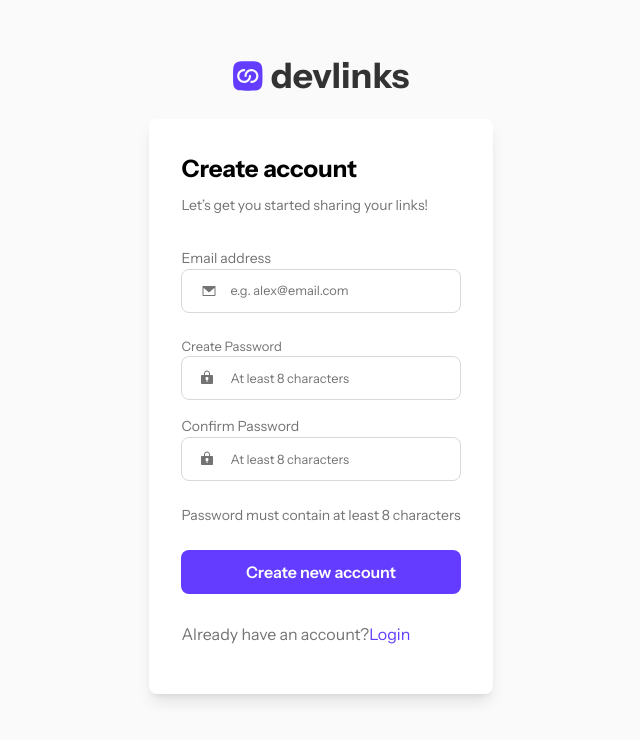
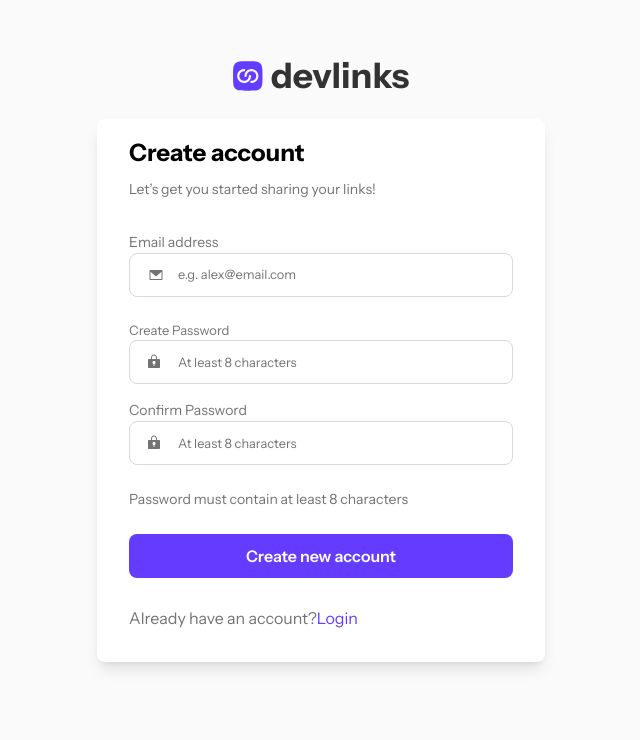
Before and after one commit to Emmadegreat/STAGE5, a Next.js app: page /register in a window 1280 px wide. Shown: the top 740 px of the page, without its empty margins (319-959 px from the left). Built offline with nearby package versions, Linux system fonts and the light colour scheme; no server answers.

Commit message:
codes updated

```diff
--- a/src/app/register/page.tsx
+++ b/src/app/register/page.tsx
@@ -41,63 +41,26 @@ const Register:FC=()=>{
           lastname: name,
         });
 
+        toast.success("Successfully registered");
+        setTimeout(() => {
+          window.location.href = "/login";
+        }, 1000);
+
       }
-
-      toast.success("Successfully registered");
-      setTimeout(() => {
-        window.location.href = "/login";
-      }, 1000);
 
 
     } catch (error) {
       console.log('error: ', error);
 
-      toast.error('user already exist')
+      toast.error('Check your details and ensure the form is correctly filled');
     }
 
   }
 
 
-
-  {/*try {
-      const usersRef = collection(db, "users");
-      const q = query(usersRef, where("email", "==", email));
-      const querySnapshot = await getDocs(q);
-
-      if (!querySnapshot.empty) {
-        toast.error("Email already exists");
-
-      } else {
-
-        await createUserWithEmailAndPassword(auth, email, password1);
-        const user = auth.currentUser;
-        console.log(user);
-
-        if (user) {
-          await setDoc(doc(db, 'users', user.uid), {
-            email: user.email,
-            firstname: name,
-            lastname: name,
-          });
-
-        }
-
-        toast.success("Successfully registered");
-        setTimeout(() => {
-          window.location.href = "/login1";
-        }, 1000);
-      }
-
-    } catch (error) {
-        toast.error("Ensure all fields are correctly filled");
-        console.log(error);
-      }
-    }*/}
-
-
   return (
     <div className='bg-[#fafafa] flex items-center flex-col m-auto'>
-      <div className='absolute top-[50px] flex flex-col'>
+      <div className='absolute top-[50px] flex flex-col w-full max-w-[448px]'>
         <div className='flex flex-center items-center m-auto pb-4'>
           <svg className='w-[30px] h-[30px]'
             width="25" height="25" viewBox="0 0 34 34" fill="none" xmlns="http://www.w3.org/2000/svg">
@@ -105,7 +68,7 @@ const Register:FC=()=>{
           </svg>
           <h1 className='font-[700] ml-2 text-[2.2rem] text-[#333333]'>devlinks</h1>
         </div>
-        <section className='wrapper shadow-lg text-[1.4rem] flex flex-col bg-white rounded-lg px-8 py-8 mb-8'>
+        <section className='w-full shadow-lg text-[1.4rem] flex flex-col bg-white rounded-lg px-8 py-4 mb-8'>
 
           <h1 className='font-[700] text-start text-[1.5rem]'>Create account</h1>
           <p className='text-[#737373] text-[14px] my-2'>Let’s get you started sharing your links!</p>
```
